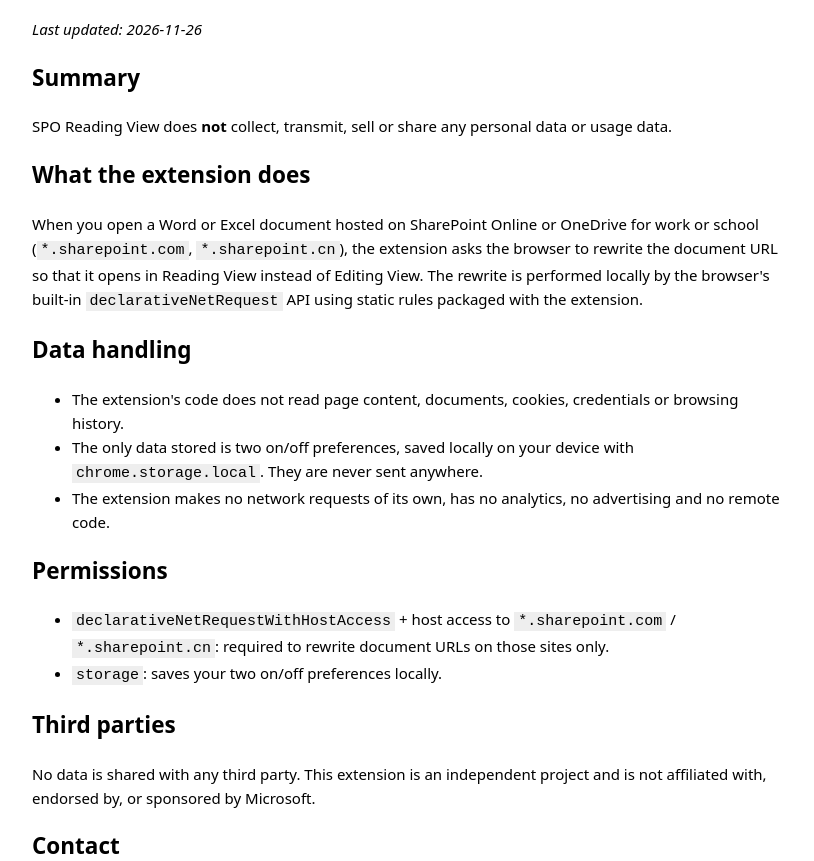
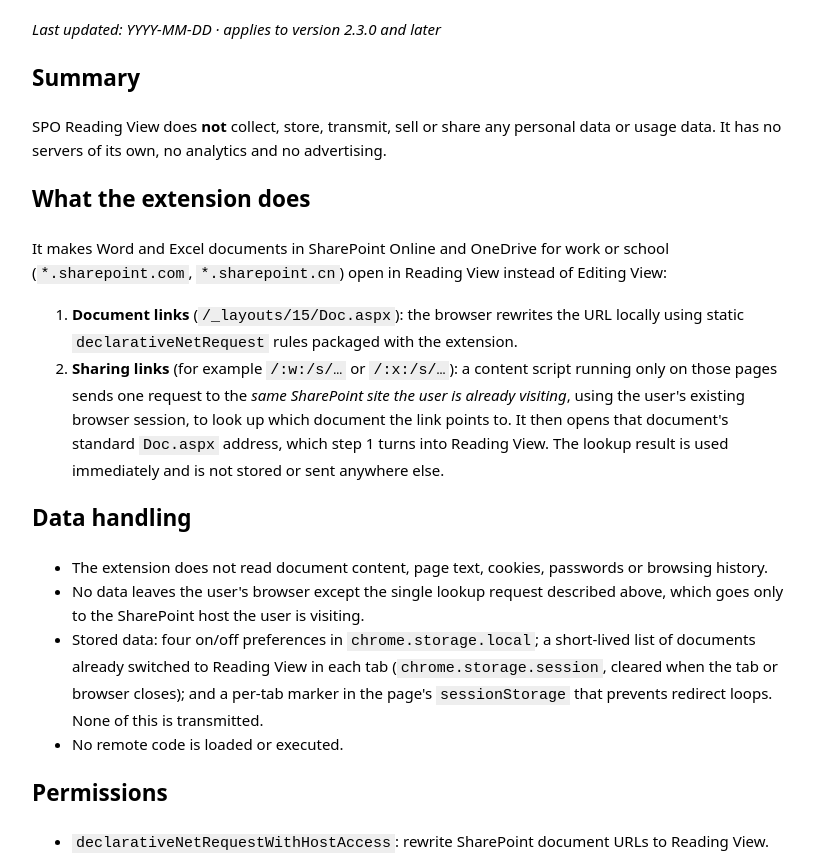
Before and after one commit to LarryHGitHub/spo-reading-view, a browser extension: page docs/index.html in a window 1280 px wide. Shown: the part 91-952 px from the top of the page, without its empty margins (228-1042 px from the left). Drawn offline with Linux system fonts and the light colour scheme.

Commit message:
Add files via upload

```diff
--- a/docs/index.html
+++ b/docs/index.html
@@ -6,27 +6,48 @@
 </head>
 <body>
 <h1>SPO Reading View &ndash; Privacy Policy</h1>
-<p><em>Last updated: 2026-11-26</em></p>
+<p><em>Last updated: YYYY-MM-DD &middot; applies to version 2.3.0 and later</em></p>
+
 <h2>Summary</h2>
-<p>SPO Reading View does <strong>not</strong> collect, transmit, sell or share any personal data or usage data.</p>
+<p>SPO Reading View does <strong>not</strong> collect, store, transmit, sell or share any personal data or usage data.
+It has no servers of its own, no analytics and no advertising.</p>
+
 <h2>What the extension does</h2>
-<p>When you open a Word or Excel document hosted on SharePoint Online or OneDrive for work or school
-(<code>*.sharepoint.com</code>, <code>*.sharepoint.cn</code>), the extension asks the browser to rewrite the
-document URL so that it opens in Reading View instead of Editing View. The rewrite is performed locally by the
-browser's built-in <code>declarativeNetRequest</code> API using static rules packaged with the extension.</p>
+<p>It makes Word and Excel documents in SharePoint Online and OneDrive for work or school
+(<code>*.sharepoint.com</code>, <code>*.sharepoint.cn</code>) open in Reading View instead of Editing View:</p>
+<ol>
+<li><strong>Document links</strong> (<code>/_layouts/15/Doc.aspx</code>): the browser rewrites the URL locally using static
+<code>declarativeNetRequest</code> rules packaged with the extension.</li>
+<li><strong>Sharing links</strong> (for example <code>/:w:/s/&hellip;</code> or <code>/:x:/s/&hellip;</code>): a content script running only
+on those pages sends one request to the <em>same SharePoint site the user is already visiting</em>, using the user's
+existing browser session, to look up which document the link points to. It then opens that document's standard
+<code>Doc.aspx</code> address, which step 1 turns into Reading View. The lookup result is used immediately and is not
+stored or sent anywhere else.</li>
+</ol>
+
 <h2>Data handling</h2>
 <ul>
-<li>The extension's code does not read page content, documents, cookies, credentials or browsing history.</li>
-<li>The only data stored is two on/off preferences, saved locally on your device with <code>chrome.storage.local</code>. They are never sent anywhere.</li>
-<li>The extension makes no network requests of its own, has no analytics, no advertising and no remote code.</li>
+<li>The extension does not read document content, page text, cookies, passwords or browsing history.</li>
+<li>No data leaves the user's browser except the single lookup request described above, which goes only to the
+SharePoint host the user is visiting.</li>
+<li>Stored data: four on/off preferences in <code>chrome.storage.local</code>; a short-lived list of documents already
+switched to Reading View in each tab (<code>chrome.storage.session</code>, cleared when the tab or browser closes); and a
+per-tab marker in the page's <code>sessionStorage</code> that prevents redirect loops. None of this is transmitted.</li>
+<li>No remote code is loaded or executed.</li>
 </ul>
+
 <h2>Permissions</h2>
 <ul>
-<li><code>declarativeNetRequestWithHostAccess</code> + host access to <code>*.sharepoint.com</code> / <code>*.sharepoint.cn</code>: required to rewrite document URLs on those sites only.</li>
-<li><code>storage</code>: saves your two on/off preferences locally.</li>
+<li><code>declarativeNetRequestWithHostAccess</code>: rewrite SharePoint document URLs to Reading View.</li>
+<li><code>webRequest</code>: observe (not block or modify) navigations to SharePoint sharing links.</li>
+<li><code>storage</code>: save the on/off preferences locally.</li>
+<li>Host access to <code>*.sharepoint.com</code> and <code>*.sharepoint.cn</code> only.</li>
 </ul>
+
 <h2>Third parties</h2>
-<p>No data is shared with any third party. This extension is an independent project and is not affiliated with, endorsed by, or sponsored by Microsoft.</p>
+<p>No data is shared with any third party. This extension is an independent project and is not affiliated with,
+endorsed by, or sponsored by Microsoft.</p>
+
 <h2>Contact</h2>
-<p>Questions: open an issue at <a href="https://github.com/LarryHGitHub/spo-reading-view/issues">https://github.com/LarryHGitHub/spo-reading-view/issues</a>.</p>
+<p>Questions: open an issue at <a href="REPLACE_WITH_REPO_URL/issues">REPLACE_WITH_REPO_URL/issues</a>.</p>
 </body></html>
```
